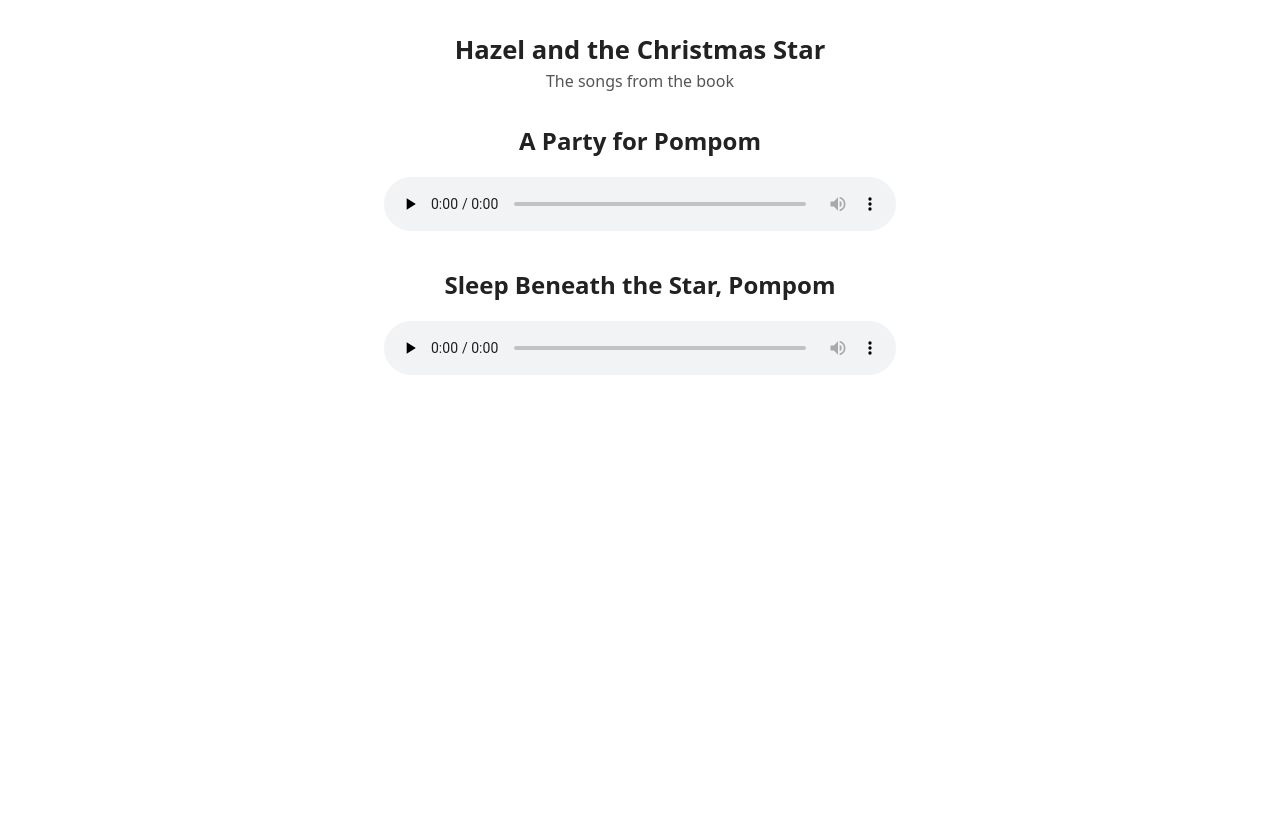
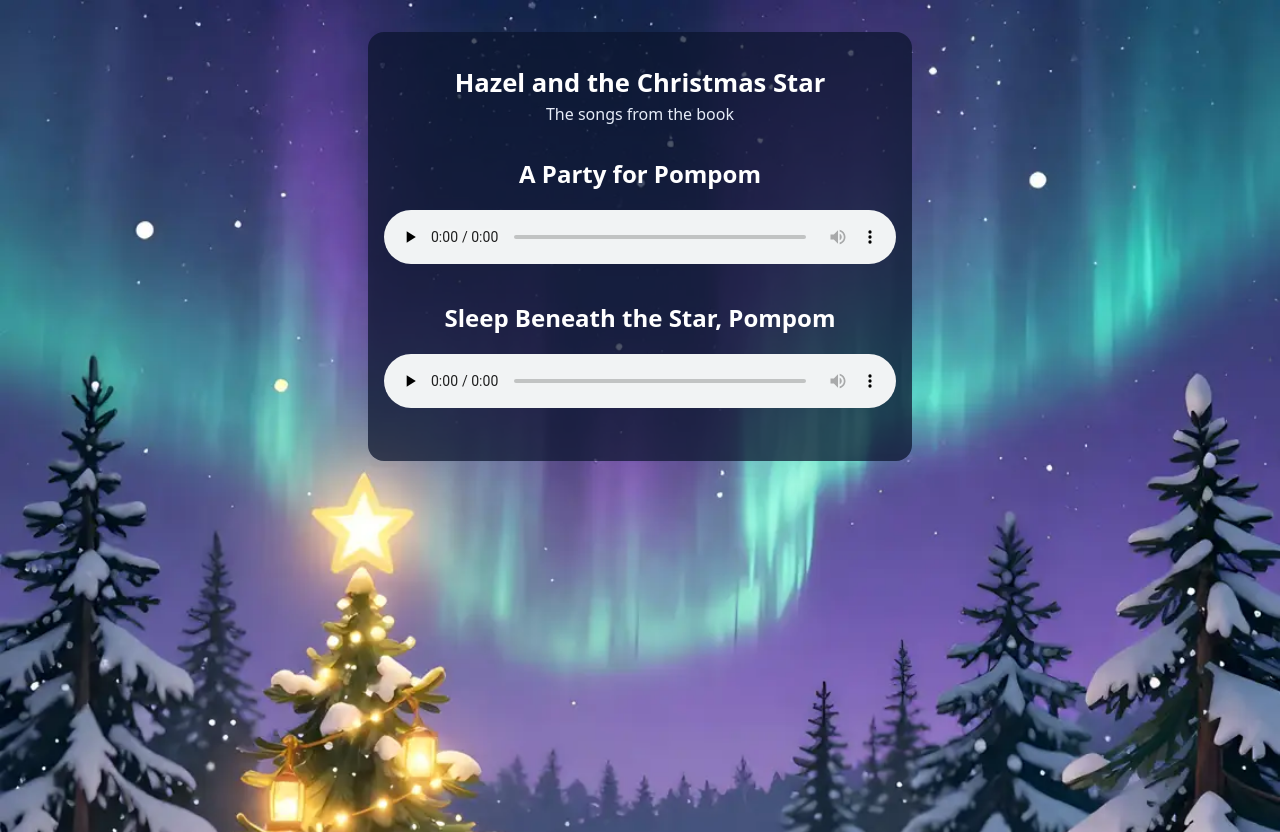
Before and after one commit to ATLMARKET/hazel-music, a plain HTML site: page index.html in a window 1280 px wide. Before the commit the page ends 800 px from the top, so only its background shows below. Drawn offline with Linux system fonts and the light colour scheme.

Commit message:
Cover illustration as page background

```diff
--- a/index.html
+++ b/index.html
@@ -5,15 +5,19 @@
 <meta name="viewport" content="width=device-width, initial-scale=1">
 <title>Hazel and the Christmas Star</title>
 <style>
-body{font-family:system-ui,sans-serif;max-width:32rem;margin:2rem auto;padding:0 1rem;text-align:center;color:#222}
-h1{font-size:1.6rem;margin-bottom:.2rem}p{margin-top:0;color:#555}
+html{min-height:100%}
+body{font-family:system-ui,sans-serif;margin:0;min-height:100vh;color:#fff;text-align:center;background:#1b2a49 url(images/couverture.webp) center/cover no-repeat fixed}
+main{max-width:32rem;margin:2rem auto;padding:1rem;background:rgba(10,20,45,.72);border-radius:1rem}
+h1{font-size:1.6rem;margin-bottom:.2rem}p{margin-top:0;color:#e6ecf8}
 section{margin:2rem 0}audio{width:100%}
 </style>
 </head>
 <body>
+<main>
 <h1>Hazel and the Christmas Star</h1>
 <p>The songs from the book</p>
 <section><h2>A Party for Pompom</h2><audio controls preload="none" src="audio/a-party-for-pompom.mp3"></audio></section>
 <section><h2>Sleep Beneath the Star, Pompom</h2><audio controls preload="none" src="audio/sleep-beneath-the-star-pompom.mp3"></audio></section>
+</main>
 </body>
 </html>
```
Also changed, not shown: images/couverture.webp (added).
